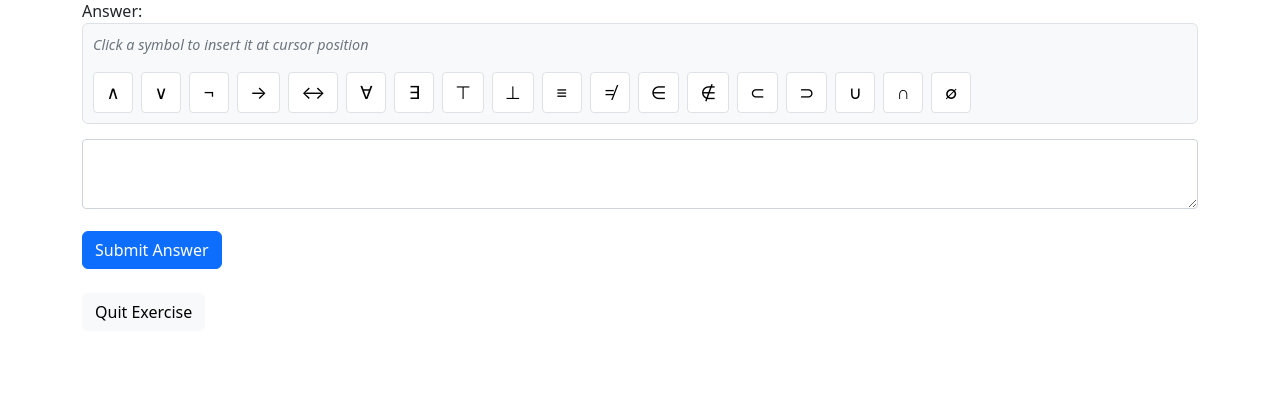
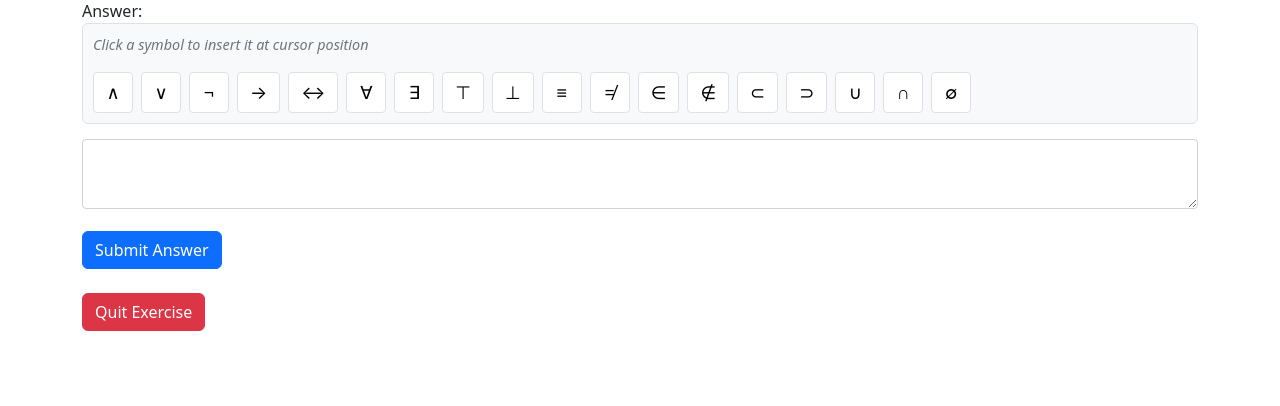
Before and after one commit to khangduongn/logiclingo, a Django app: page /classroom/1/topic/1/exercise/1/question/1/ in a window 1280 px wide. Shown: the part 195-601 px from the top of the page. Run offline with Django 5.2, Linux system fonts and the light colour scheme; a user stored in the database is signed in; tables that the repository leaves empty hold one stand-in row (values such as "Sample post").

Commit message:
quit question button color

```diff
--- a/main/templates/question_student_view.html
+++ b/main/templates/question_student_view.html
@@ -25,6 +25,6 @@
         <a href="{% url 'next_question' classroomID=classroomID topicID=topicID exerciseID=exerciseID questionID=question.questionID %}" class="btn btn-success">Go to Next Question</a>
     {% endif %}
 
-    <a href="{% url 'quit_exercise' classroomID=classroomID topicID=topicID exerciseID=exerciseID questionID=question.questionID%}" class="btn btn-light" role="button">Quit Exercise</a>
+    <a href="{% url 'quit_exercise' classroomID=classroomID topicID=topicID exerciseID=exerciseID questionID=question.questionID%}" class="btn btn-danger" role="button">Quit Exercise</a>
 </div>
 {% endblock content %}
```
